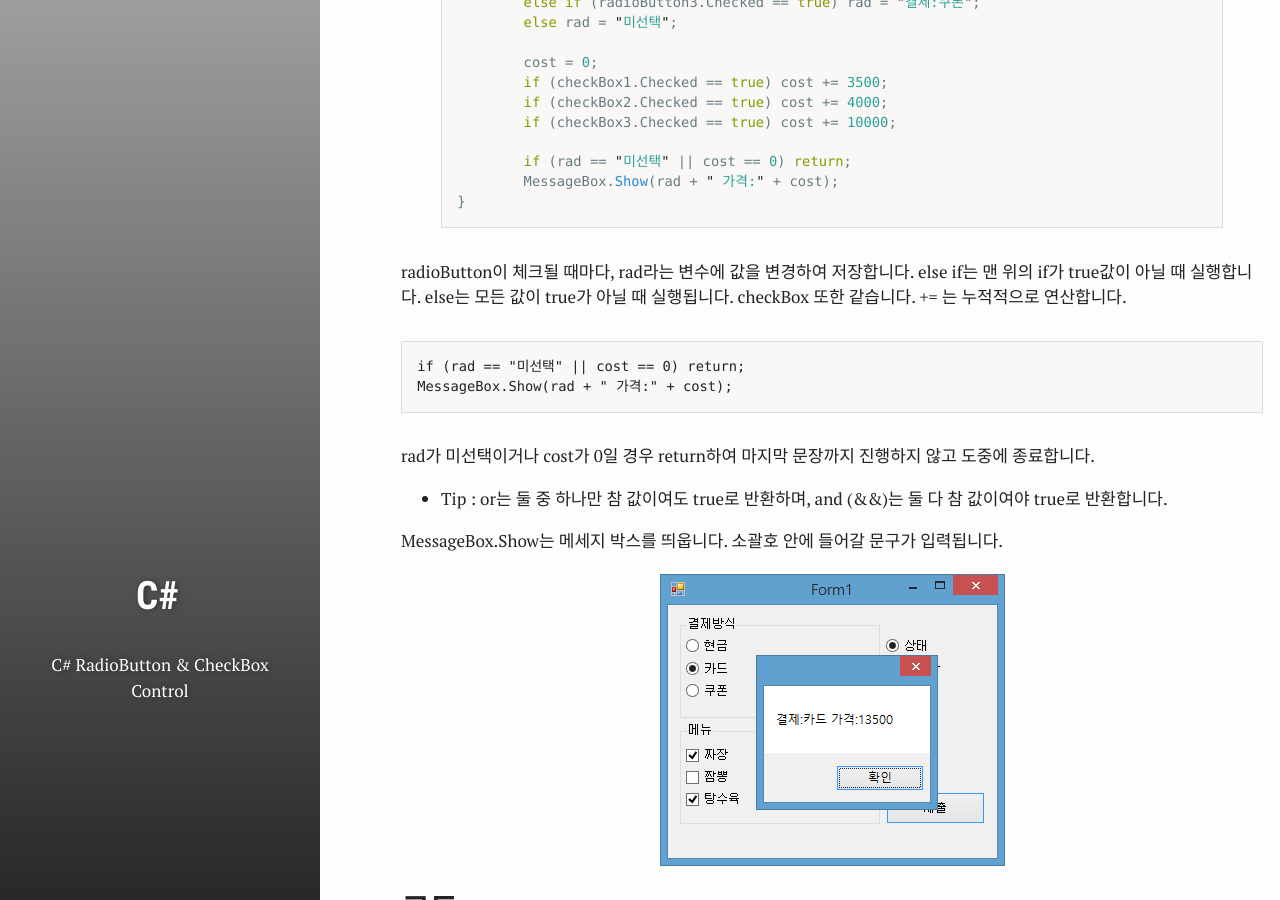
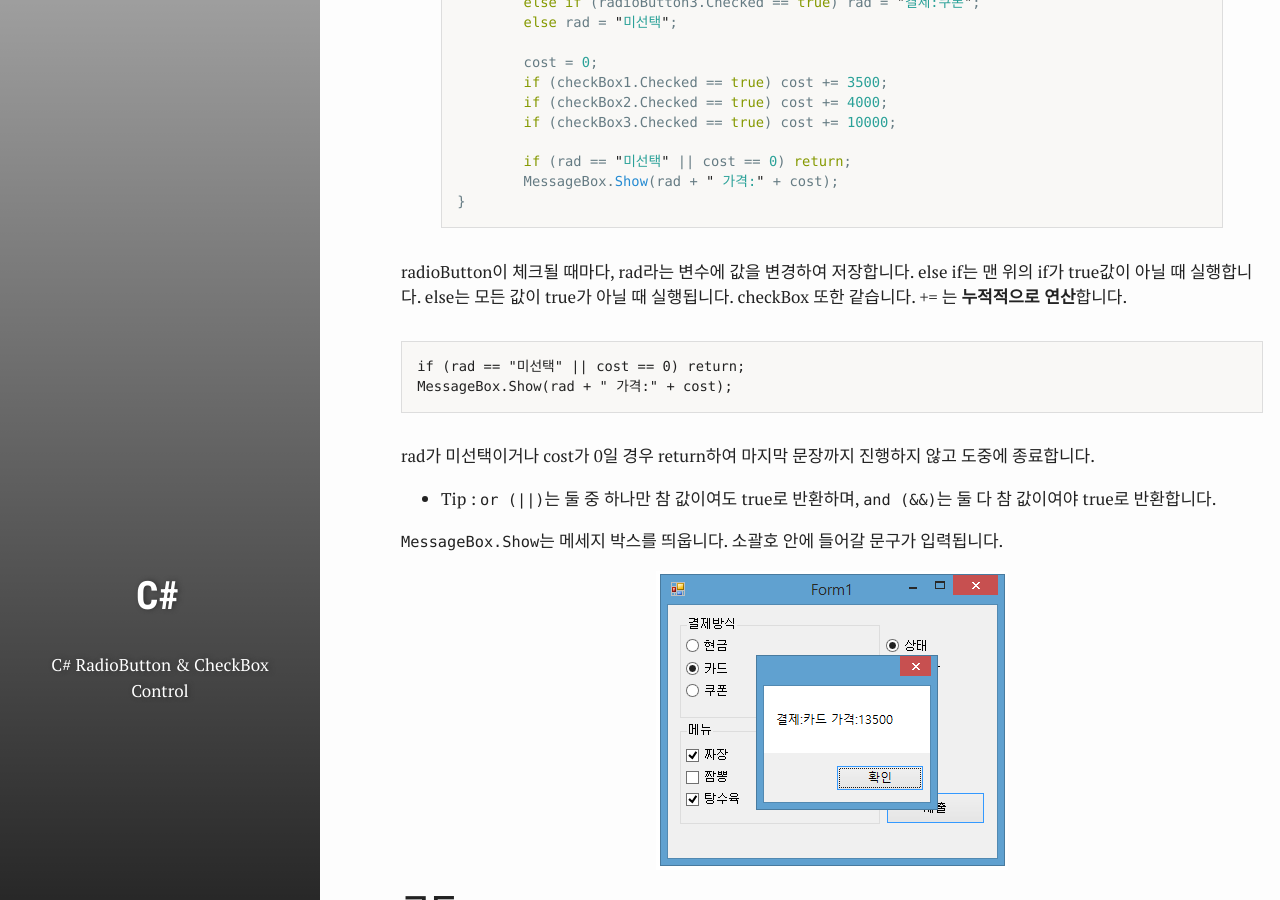
Before and after one commit to test076923/076923.github.io, a Jekyll site: the page built from _posts/2017-07-30-C#-5.md, in a window 1280 px wide and 900 px high, scrolled down 3761 px. Built offline with Jekyll 4.4.1, drawn with Linux system fonts in a browser that asks for light colours; comment, search, counter and statistics services are not loaded; some of the changed text lies outside the part shown.

Commit message:
Update 2017-07-30-C#-5.md

```diff
--- a/_posts/2017-07-30-C#-5.md
+++ b/_posts/2017-07-30-C#-5.md
@@ -14,7 +14,7 @@ author: 윤대희
 
 #### 프로젝트 구성 ####
 [![1]({{ site.images }}/C/ch5/1.png)]({{ site.images }}/C/ch5/1.png)
-도구상자에서 **Group Box, RadioButton, CheckBox, Button**을 **Form1**에 생성합니다. 위의 이미지와 같이 배치합니다.
+도구상자에서 `Group Box`, `RadioButton`, `CheckBox`, `Button*`을 `Form1`에 생성합니다. 위의 이미지와 같이 배치합니다.
 
 
 
@@ -112,7 +112,7 @@ CheckBox4가 활성화 되었을 때 아래의 문장을 실행시킵니다.
 radioButton4의 체크 상태를 활성화 시킵니다.
 groupBox1, groupBox2 컨트롤을 사용 가능상태로 만듭니다.
 
-* Tip : Visible은 컨트롤의 표시 여부입니다. False시 Form에 보여지지 않습니다.
+* Tip : `Visible`은 컨트롤의 표시 여부입니다. False시 Form에 보여지지 않습니다.
 
 
 [![4]({{ site.images }}/C/ch5/4.png)]({{ site.images }}/C/ch5/4.png)
@@ -149,7 +149,7 @@ private void button1_Click(object sender, EventArgs e)
 
 radioButton이 체크될 때마다, rad라는 변수에 값을 변경하여 저장합니다.
 else if는 맨 위의 if가 true값이 아닐 때 실행합니다. else는 모든 값이 true가 아닐 때 실행됩니다. checkBox 또한 같습니다.
-+= 는 누적적으로 연산합니다.
++= 는 **누적적으로 연산**합니다.
 
 
 	if (rad == "미선택" || cost == 0) return;
@@ -158,9 +158,9 @@ else if는 맨 위의 if가 true값이 아닐 때 실행합니다. else는 모
 
 rad가 미선택이거나 cost가 0일 경우 return하여 마지막 문장까지 진행하지 않고 도중에 종료합니다.
 
-* Tip : or는 둘 중 하나만 참 값이여도 true로 반환하며, and (&&)는 둘 다 참 값이여야 true로 반환합니다.
+* Tip : `or (||)`는 둘 중 하나만 참 값이여도 true로 반환하며, `and (&&)`는 둘 다 참 값이여야 true로 반환합니다.
 
-MessageBox.Show는 메세지 박스를 띄웁니다. 소괄호 안에 들어갈 문구가 입력됩니다.
+`MessageBox.Show`는 메세지 박스를 띄웁니다. 소괄호 안에 들어갈 문구가 입력됩니다.
 
 [![5]({{ site.images }}/C/ch5/5.png)]({{ site.images }}/C/ch5/5.png)
 
```
